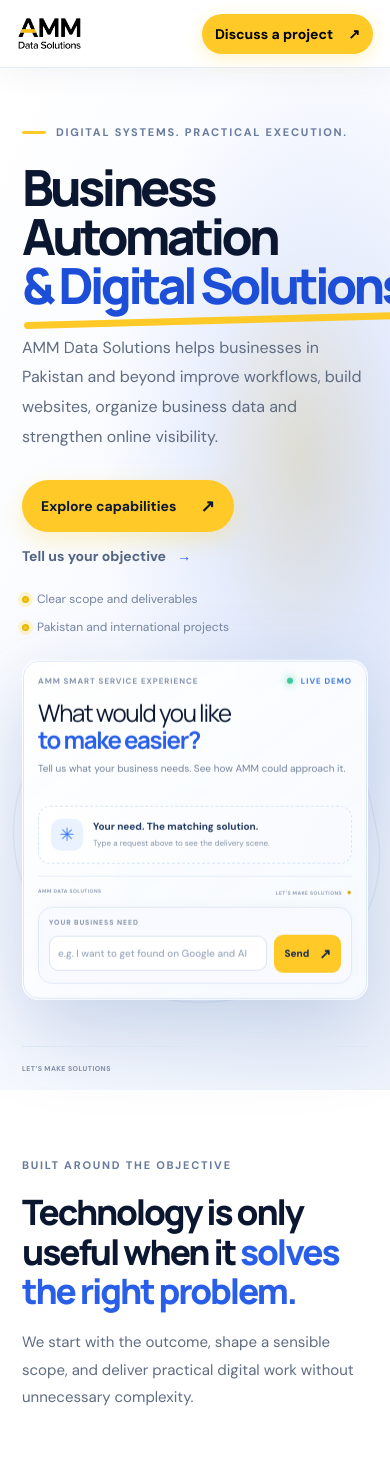
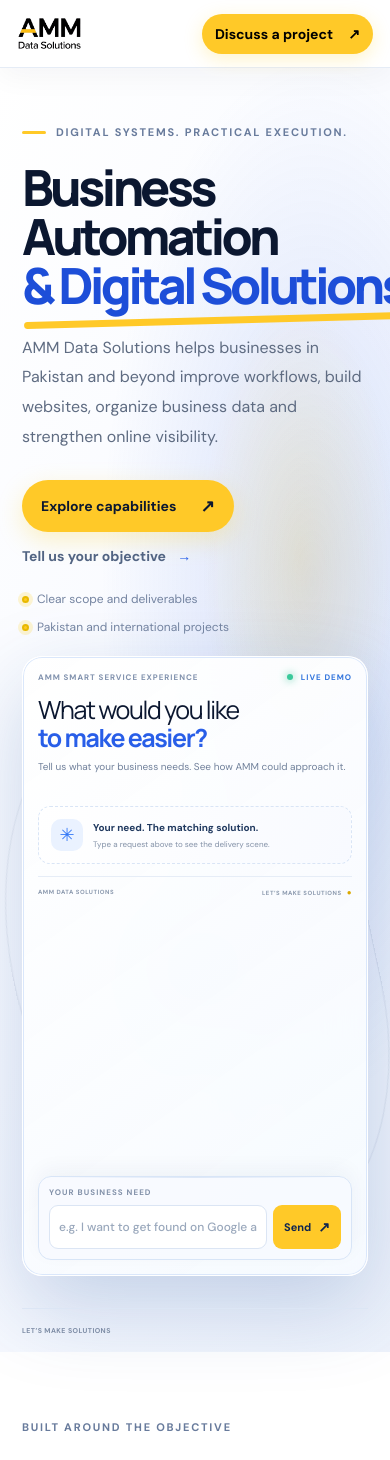
Before and after one commit to wwwab229-cpu/amm-data-solutions-website, a Next.js app: page / in a window 390 px wide. Shown: the top 1460 px of the page. Built offline with nearby package versions, Linux system fonts and the light colour scheme.

Commit message:
Refine AMM hero into bottom-composer messaging layout

```diff
--- a/app/globals.css
+++ b/app/globals.css
@@ -558,3 +558,32 @@ footer{padding:30px max(8vw,28px) 22px;background:#fff}.footerTop{display:flex;a
  .smartQueryForm{margin-top:10px}
 }
 @media(prefers-reduced-motion:reduce){.smartChatHistory{animation:none}}
+
+
+/* Chat-first AMM hero: conversation above, composer anchored at the bottom */
+.heroArtRefined{align-items:center;min-height:650px}
+.smartServiceCard{min-height:610px;display:flex;flex-direction:column;gap:0;transform:none;animation:none}
+.smartIntro{padding-bottom:2px}
+.smartChatHistory{flex:0 0 auto}
+.smartScene{margin:8px 0 0 37px;box-shadow:0 8px 22px rgba(26,57,102,.055)}
+.smartIdle{margin-bottom:0}
+.smartQueryForm{flex:0 0 auto;margin-top:auto;padding:12px;background:rgba(248,250,255,.98);border:1px solid #d8e5f7;box-shadow:0 -7px 20px rgba(26,57,102,.045);position:relative}
+.smartQueryForm:before{content:"";position:absolute;left:12px;right:12px;top:0;height:1px;background:linear-gradient(90deg,transparent,#dce7f7,transparent)}
+.smartQueryLabel{font-size:8px}
+.smartQueryInputWrap input{font-size:12px;padding:13px 12px}
+.smartQueryInputWrap button{font-size:11px;padding:13px 14px}
+.smartBottom{flex:0 0 auto}
+@media(max-width:900px){.heroArtRefined{min-height:650px}.smartServiceCard{min-height:610px}}
+@media(max-width:620px){
+ .heroArtRefined{min-height:0;height:auto;padding:8px 0 14px}
+ .smartServiceCard{width:min(100%,390px);min-height:620px;padding:15px;border-radius:20px;transform:none}
+ .smartIntro .dashboardTitle{font-size:25px}
+ .smartScene{margin-left:0;padding:11px}
+ .smartChatUser span{max-width:92%}
+ .smartQueryForm{padding:10px;margin-top:auto;border-radius:13px}
+ .smartQueryInputWrap{gap:6px}
+ .smartQueryInputWrap input{font-size:12px;padding:13px 9px}
+ .smartQueryInputWrap button{gap:7px;padding:13px 11px}
+ .smartBottom{font-size:6px}
+}
+@media(prefers-reduced-motion:reduce){.smartServiceCard{animation:none!important}}
```
